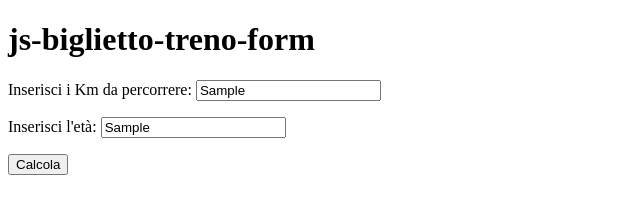
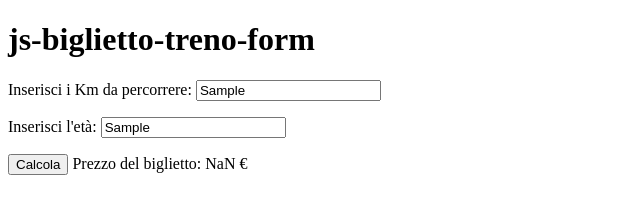
Before and after one commit to DiegoFatVega/js-biglietto-treno-form, a plain HTML site: page index.html in a window 1280 px wide. Both pictures are taken after typing "Sample", "Sample" into the empty fields and a click on the button "Calcola". Shown: the whole page, without its empty margins (0-640 px from the left). Drawn offline with Linux system fonts and the light colour scheme.

Commit message:
Milestone 1: Refactor HTML structure for better readability and update JavaScript to correctly display ticket price

```diff
--- a/index.html
+++ b/index.html
@@ -13,16 +13,16 @@
     </header>
     <main>
         <form>
-            <div style="margin-bottom: 1rem;">
+            <div>
                 <span>Inserisci i Km da percorrere: <input id="km-input"></span>
             </div>
-            <div>
+            <div style="margin-bottom: 1rem ; margin-top: 1rem; ">
                 <span>Inserisci l'età: <input id="eta-input"></span>
             </div>
-            <div style="margin-bottom: 1rem;">
+            <div>
+                <button id="btn">Calcola</button> <span>Prezzo del biglietto: <span id="ticket-price"></span></span>
+            </div>
 
-            </div>
-            <button id="btn">Calcola</button>
     </main>
     </form>
 
--- a/main.js
+++ b/main.js
@@ -13,7 +13,7 @@ va applicato uno sconto del 40% per gli over 65. */
 
 const kmEl = document.getElementById('km-input');
 const ageEl = document.getElementById('eta-input');
-const buttonEl = document.getElementById('btn');
+const priceEl = document.getElementById('ticket-price');
 
 const formEl = document.querySelector('form');
 
@@ -30,6 +30,10 @@ formEl.addEventListener('submit', (e)=>{
         price = ((0.21 * kmElvalue)* 40)/100;
     } else price = 0.21 * kmElvalue;
 
+    priceEl.textContent= price.toFixed(2) + " €";
+
+
+    //document.getElementById('ticket-price').textContent = price.toFixed(2) + " €";
     console.log(price);
 
 })
```
